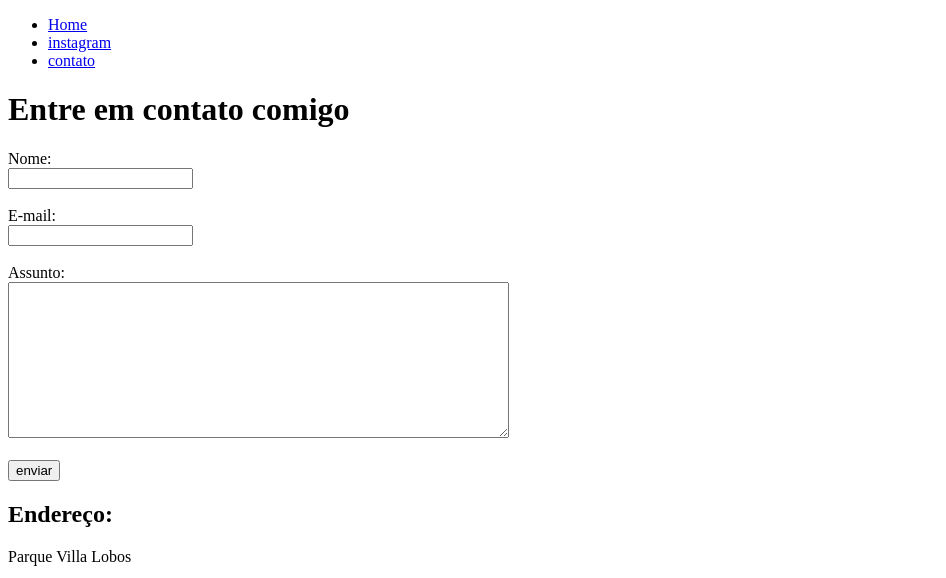
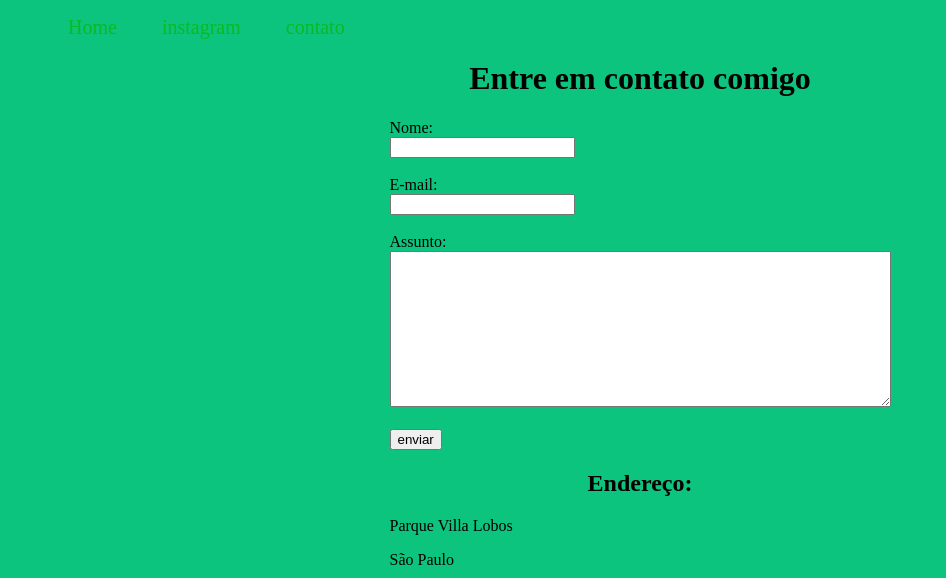
Before and after one commit to bigboss2021/Fundamentos-Web, a plain HTML site: page contato.html in a window 1280 px wide. Shown: the top 578 px of the page, without its empty margins (0-946 px from the left). Drawn offline with Linux system fonts and the light colour scheme.

Commit message:
atividade

```diff
--- a/contato.html
+++ b/contato.html
@@ -6,6 +6,7 @@
     <meta http-equiv="X-UA-Compatible" content="IE=edge">
     <meta name="viewport" content="width=device-width, initial-scale=1.0">
     <title>Contato</title>
+    <link rel="stylesheet" href="assets/css/styler.css">
 
 </head>
 
```
